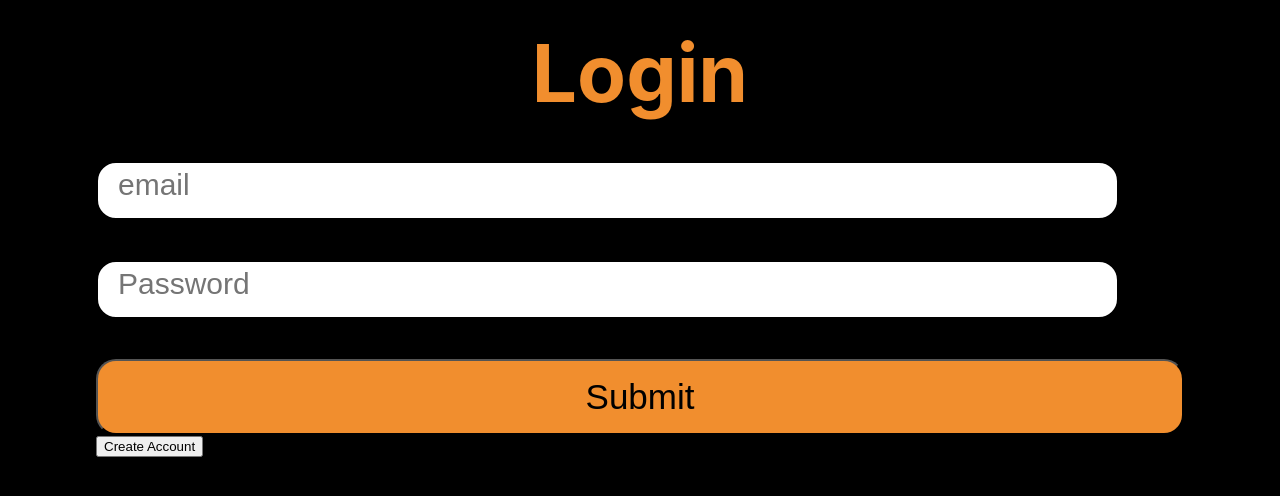
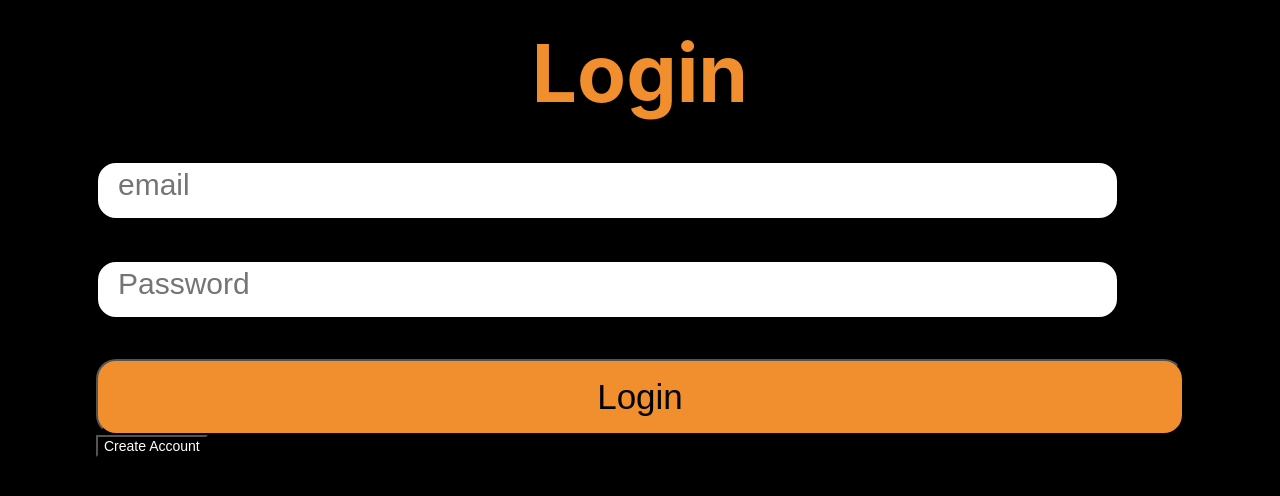
Before and after one commit to 2348901563po/project, a React (Create React App) app: page / in a window 1280 px wide. Shown: the top 496 px of the page. Built offline with nearby package versions, Linux system fonts and the light colour scheme.

Commit message:
Changed Styling

```diff
--- a/src/Pages/CreateAccount.jsx
+++ b/src/Pages/CreateAccount.jsx
@@ -58,15 +58,15 @@ const Newuser = () =>{
                     <input type='text' name='password' placeholder='password' className={styles.inputs} onChange={e => updatepass1(e.target.value)}></input>
                 </div>
                 <div>
-                    <label htmlFor='admin'></label>
-                    <input type='checkbox' name='admin' placeholder='password' onChange={e => istrue(e.target.value)}></input>
-                </div>
-                <div>
                     <label htmlFor='repassword'></label>
                     <input type='text' name='repassword' placeholder='retype password' className={styles.inputs} onChange={e=> updatepass2(e.target.value)}></input>
                 </div>
+                <div>
+                    <label htmlFor='admin'>Check for Admin Account   </label>
+                    <input type='checkbox' name='admin' placeholder='password' className={styles.checkbox} onChange={e => istrue(e.target.value)}></input>
+                </div>
                 <div className={styles.check}>{match}</div>
-                <button type='submit' className={styles.btn}>Submit</button>
+                <button type='submit' className={styles.btn}>Create Account</button>
             </form>
         </div>
     )
--- a/src/Pages/CreateField.jsx
+++ b/src/Pages/CreateField.jsx
@@ -30,6 +30,7 @@ const Field = () =>{
         <div className={styles.container}>
             <div className={styles.title}>Create Field</div>
             <form action="http://localhost:1234/field" method='post' className={styles.form} onSubmit={handlesubmit}>
+                <button onClick={navigate('/home')}>Back</button>
                 <div>
                     <label htmlFor='fieldname'></label>
                     <input name='fieldname' placeholder='field name' type='text' className={styles.input} onChange={e=>changename(e.target.value)}></input>
@@ -48,7 +49,6 @@ const Field = () =>{
                 </div>
                 <button type='submit' className={styles.btn}>Submit</button>
             </form>
-            <button onClick={navigate('/home')}>Back</button>
         </div>
     )
 }
--- a/src/Pages/Login.jsx
+++ b/src/Pages/Login.jsx
@@ -53,11 +53,13 @@ function Login(){
                     <label htmlFor='password'></label>
                     <input type='text' name='password' placeholder='Password' className={styles.inputs} onChange={e=>updatePass(e.target.value)}></input>
                 </div>
+                <div className={styles.new1}>
+                    <button type="submit" className={styles.btn}>Login</button>
+                </div>
                 <div>
-                    <button type="submit" className={styles.btn}>Submit</button>
+                    <button onClick={createAcccount} className={styles.new}>Create Account</button>
                 </div>
                 <div className={styles.wronglogin}>{isuser}</div>
-                <button onClick={createAcccount}>Create Account</button>
             </form>
         </div>
     )
--- a/src/Pages/Search.jsx
+++ b/src/Pages/Search.jsx
@@ -31,7 +31,15 @@ const Search = () =>{
     }).then(
             res=>changeresults(
                 res.map(function(n){
-                    return <li key={n.idreports}>{`${n.rate}`}</li>
+                    return <li key={n.idreports} className={styles.report}>
+                            <div>{`${n.date}`}</div>
+                            <div>{`${n.herbicide}`}</div>
+                            <div>{`${n.temperature}`}</div>
+                            <div>{`${n.gallonssprayed}`}</div>
+                            <div>{`${n.rate}`}</div>
+                            <div>{`${n.peststargeted}`}</div>
+                            <div>{`${n.comments}`}</div>
+                        </li>
                    })
             )
         )
--- a/src/Styles/Adminhome.module.css
+++ b/src/Styles/Adminhome.module.css
@@ -12,10 +12,10 @@
     flex-direction: row;
     width: 60%;
     border-radius: 35px;
-    background: linear-gradient(to left, #F8FC0D, #F2340B);
-    height: 50px;
+    background-color: #fa8107;
+    height: 70px;
     text-align: left;
-    font-size: 25px;
+    font-size: 35px;
 }
 
 .filler{
--- a/src/Styles/Createaccount.module.css
+++ b/src/Styles/Createaccount.module.css
@@ -17,6 +17,13 @@ body{
     text-align: center;
     width: 80vw;
     margin: auto;
+    color:#F18E2E;
+    font-size: 35px;
+}
+
+.checkbox{
+    height: 25px;
+    width: 25px;
 }
 
 .title{
--- a/src/Styles/Login.module.css
+++ b/src/Styles/Login.module.css
@@ -24,6 +24,20 @@
     font-size: 30px;
 }
 
+.new1{
+    display: flex;
+    flex-direction: row;
+    align-items: center;
+    justify-content: center;
+}
+
+.new{
+    background-color: black;
+    color: white;
+    box-shadow: 0px, 0px;
+    font-size: 14px;
+}
+
 .btn{
     width: 85vw;
     padding: 2vh;
@@ -37,3 +51,7 @@
 .wronglogin{
     color: red;
 }
+
+body{
+    background-blend-mode: darken;
+}
--- a/src/Styles/Search.module.css
+++ b/src/Styles/Search.module.css
@@ -11,6 +11,7 @@ body{
 
 .results{
     color: #F18E2E;
+    font-size: 35px;
 }
 
 .title{
@@ -43,14 +44,21 @@ body{
     padding: 2vh;
     border-radius: 12px;
     border: 3px solid black;
-    margin-top: 45vh;
+    margin-top: 5vh;
 }
 
 .button{
     width: 100%;
     padding: 1.5vh;
-    margin-top: 10vh;
+    margin-top: 5vh;
     font: 30px bold;
     border-radius: 12px;
-    border: 3px solid black;
+    background-color: #F18E2E;
 }
+
+.report{
+    font-size: 50px;
+    background-color: white;
+    color: black;
+    border: 2px solid black;
+}
```
